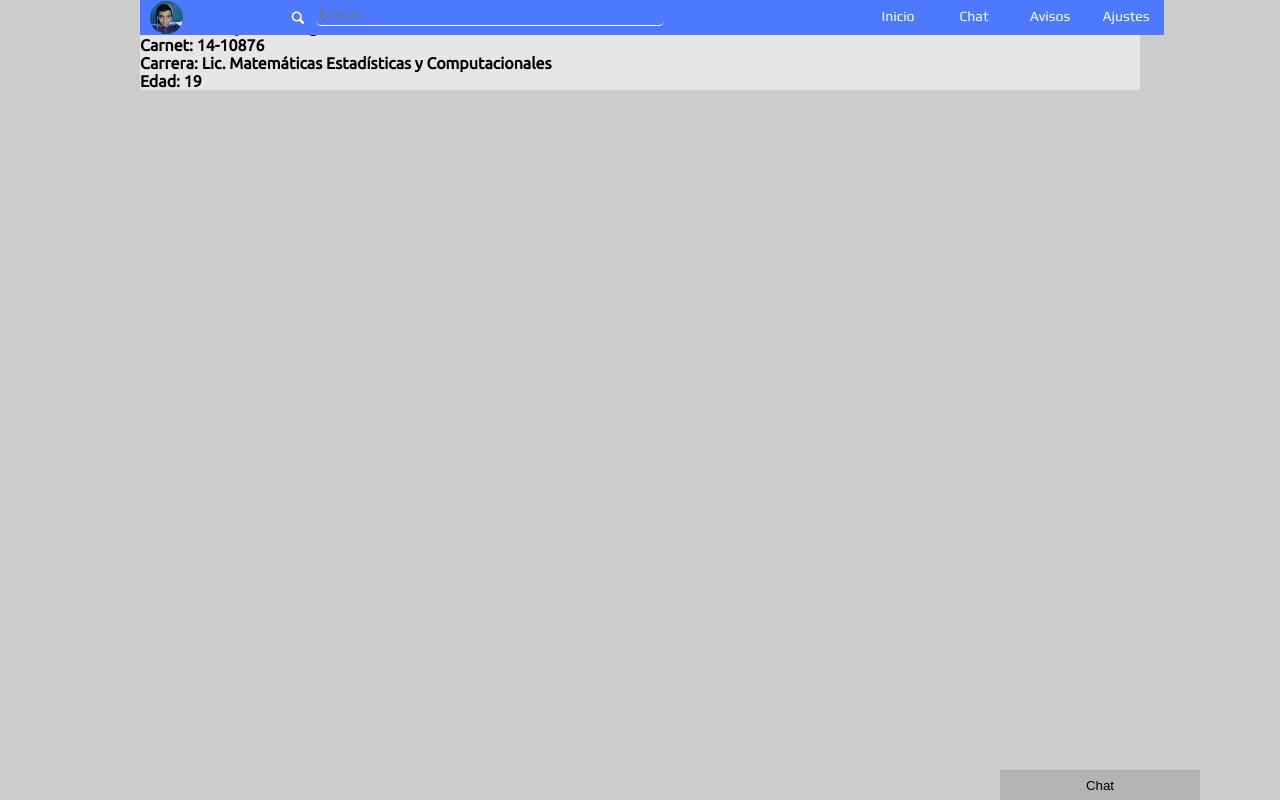
After one commit to josedan10/U-NetUSB, a PHP site: page /mainprofile.php in a window 1280 px wide. The commit adds this page. Run offline with PHP 8.4, Linux system fonts and the light colour scheme; some web fonts are replaced.

Commit message:
Añado todo lo hecho hasta ahora

```diff
--- a/CSS/Ingreso/_form-ingreso.scss
+++ b/CSS/Ingreso/_form-ingreso.scss
@@ -39,7 +39,7 @@ span{
 	color: $icons-white;
 }
 
-.input-div{
+.input{
 	width: 100%;
 	position: relative;
 	height: 60px;
@@ -50,9 +50,6 @@ input{
 	margin: 10px 15px;
 	border: 0;
 	font: $normal;
-}
-
-.inp{
 	background: transparent;
 	border-bottom: 1px solid $border-bottom;
 	padding: 4px 0;
--- a/CSS/Ingreso/ingreso.css
+++ b/CSS/Ingreso/ingreso.css
@@ -76,7 +76,7 @@ span {
   padding: 0;
   color: #FFFFFF; }
 
-.input-div {
+.input {
   width: 100%;
   position: relative;
   height: 60px;
@@ -85,9 +85,7 @@ span {
 input {
   margin: 10px 15px;
   border: 0;
-  font: 14px "Roboto", sans-serif; }
-
-.inp {
+  font: 14px "Roboto", sans-serif;
   background: transparent;
   border-bottom: 1px solid #5E5151;
   padding: 4px 0;
--- a/CSS/Inicio/plantilla.css
+++ b/CSS/Inicio/plantilla.css
@@ -231,13 +231,17 @@ nav ul li:hover span {
   width: 100%;
   height: 30px;
   padding: 4px 0;
-  background: transparent;
+  z-index: 1;
+  background: #b3b3b3;
   border: none; }
 
 .srch {
-  width: 80%;
+  margin: 0 auto;
+  z-index: -1;
+  width: 95%;
   position: absolute;
-  bottom: 30px; }
+  bottom: 5px;
+  left: 5px; }
 
 @media screen and (max-width: 1000px) {
   .buscador {
--- a/Javascript/desplegar_chat.js
+++ b/Javascript/desplegar_chat.js
@@ -1,10 +1,15 @@
-var desplegar_chat=function(chat){
+(function (){
+	var chatBtn=document.getElementById("chat_btn");
+	var chat=document.getElementById("chat");
 
-	if (chat.style.overflow="visible"){
-		chat.style.overflow="hidden";
-	}
-	else{
-		chat.style.overflow="visible";
+	var desplegarChat=function(){
+
+		if(chat.style.height=="30px"){
+			chat.style.height="400px";
+		}else{
+			chat.style.height="30px";
+		}
 	}
 
-};
+	chatBtn.addEventListener("click",desplegarChat);
+}());
--- a/Notes.txt
+++ b/Notes.txt
@@ -24,3 +24,5 @@ QUICK
 10. ¿Cómo leer PDFs? Con Python Papuuu :D
 11. El horario no se actualizará en tiempo real.
 12. Crear clases CSS para cambiar estados con Javascript.
+13. Revisar la documentación de FalconMasters sobre OOCSS, Animate.css, propiedad z-index, screenFly, Bootstrap, Animaciones CSS, Transiciones CSS, Velocity para documentación sobre lenguajes de programación, Flexbox, AJAX, MarvelApp, LivePreview, ResponsiveDesign, CodePen.
+14. MaterialUp para agarra inspiración e ideas.
--- /dev/null
+++ b/_notes/dwsync.xml
@@ -0,0 +1,4 @@
+<?xml version="1.0" encoding="utf-8" ?>
+<dwsync>
+<file name="index.php" server="C:/xampp/htdocs" local="131164491699458572" remote="131164491690000000" Dst="1" />
+</dwsync>
--- /dev/null
+++ b/home/chat.php
@@ -0,0 +1,7 @@
+<div class="chat" id="chat">
+	<input type="button" name="chat" class="chat_btn" value="Chat" id="chat_btn"></input>
+	<div>
+		<input type="text" name="buscador" class="srch">
+	</div>
+
+</div>
--- /dev/null
+++ b/home/header.php
@@ -0,0 +1,40 @@
+<header>
+	<div class="user">
+		<img src="images/me.jpg" class="img-user">
+		<div class="menu">
+			<ul>
+				<li><a
+				 href="mainprofile.php"><span class="icon icon-user"></span>Perfil</a></li>
+				<li><a
+				 href="#"><span class="icon icon-list"></span>Encuestas</a></li>
+				<li><a
+				 href="#"><span class="icon icon-calendar"></span>Horario</a></li>
+				<li><a
+				 href="#"><span class="icon icon-edit"></span>Tareas</a></li>
+			</ul>
+		</div>
+	</div>
+	<div class="buscador">
+		<span class="icon icon-magnifying-glass"></span><input type="text" placeholder="Buscar..." name="buscador">
+	</div>
+	<div class="busq_aux">
+		<a href=""><span class="icon icon-magnifying-glass"></span></a>
+	</div>
+
+	<nav>
+		<ul>
+			<li><a href="#"><span class="icon icon-home"></span>Inicio</a></li>
+			<li><a href="#"><span class="icon icon-chat"></span>Chat</a></li>
+			<li><a href="#"><span class="icon icon-bell"></span>Avisos</a></li>
+			<li><a href="#"><span class="icon icon-cog"></span>Ajustes</a></li>
+		</ul>
+	</nav>
+	<div class="nav_aux">
+		<ul>
+			<li><a href="#"><span class="icon icon-home"></span></a></li>
+			<li><a href="#"><span class="icon icon-chat"></span></a></li>
+			<li><a href="#"><span class="icon icon-bell"></span></a></li>
+			<li><a href="#"><span class="icon icon-cog"></span></a></li>
+		</ul>
+	</div>
+</header>
--- /dev/null
+++ b/mainprofile.php
@@ -0,0 +1,26 @@
+<!DOCTYPE html>
+<html>
+<head>
+	<meta charset="utf-8">
+	<title>Perfil</title>
+	<link rel="stylesheet" type="text/css" href="profile.css">
+	<link rel="stylesheet" type="text/css" href="CSS/Inicio/plantilla.css">
+	<!-- En plantilla.css solo necesito los estilos del menu de navegación. Estoy
+	extrayendo información de más-->
+	<link rel="stylesheet" type="text/css" href="CSS/icons/style.css">
+	<meta name="viewport" content="width=device-width, user-scalable=no, initial-scale=1.0, maximum-scale=1.0, minimum-scale=1.0">
+
+</head>
+<body>
+
+	<div class="content">
+
+			<?php include'home/header.php'; ?>
+			<?php include'profile.php'; ?>
+			<?php include'home/chat.php'; ?>
+
+			</div>
+	<script type="text/javascript" src="Javascript/desplegar_chat.js" ></script>
+
+</body>
+</html>
--- /dev/null
+++ b/profile.php
@@ -0,0 +1,21 @@
+	<div class="profile">
+
+		<section class="CV">
+			<div class="id">
+				<div class="picture"><img src=""></div>
+				<div class="info">
+					<h4>José Daniel Quintero Figueroa</h4>
+					<p><b>Carnet:</span> 14-10876</p>
+					<p><b>Carrera:</span> Lic. Matemáticas Estadísticas y Computacionales</p>
+					<p><b>Edad:</span> 19</p>
+				</div>
+			</div>
+		</section>
+
+		<section class="academico">
+			<div class="indice"></div>
+			<div class="status"></div>
+
+		</section>
+
+	</div>
```
Also changed, not shown: CSS/Inicio/_chat.sass (+7 -3 lines), home/article.php (added, +18 -0 lines), home/aside.php (added, +25 -0 lines), home/main.php (added, +37 -0 lines), index.php (added, +36 -0 lines), plantilla.php (added, +28 -0 lines), registro.php (added, +45 -0 lines), 2 other files.
